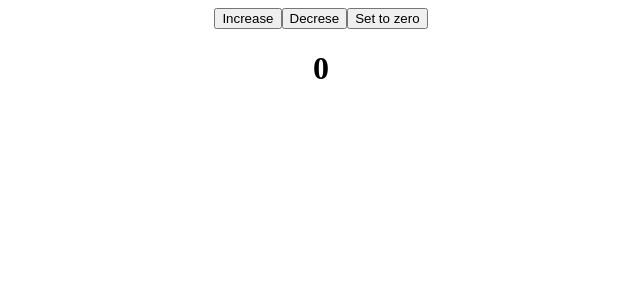
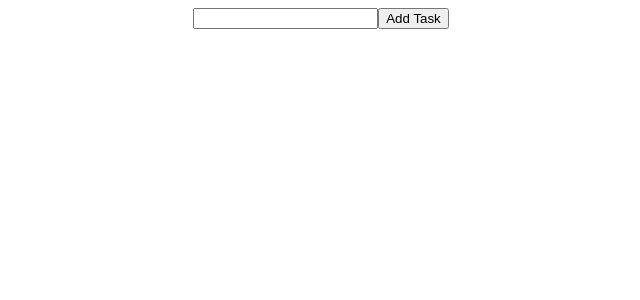
Before and after one commit to AmanKozybayev/app, a React (Create React App) app: page / in a window 1280 px wide. Shown: the top 300 px of the page, without its empty margins (319-959 px from the left). Built offline with nearby package versions, Linux system fonts and the light colour scheme.

Commit message:
handling changes

```diff
--- a/src/App.js
+++ b/src/App.js
@@ -100,21 +100,53 @@
 
 // homework
 
+// function App() {
+
+//   const [count, setCount] = useState(0);
+
+//   return (
+//     <div className='App'>
+//       <button onClick={() => {
+//         setCount(count+1)
+//       }}>Increase</button>
+//       <button onClick={() => {setCount(count-1)}}>Decrese</button>
+//       <button onClick={() => {setCount(0)}}>Set to zero</button>
+//       <h1>{count}</h1>
+//     </div>
+//   )
+// }
+
+
+// export default App;
+
 function App() {
+  const [toDoList, setToDoList] = useState([]);
+  const [newTask, setNewTask] = useState("");
 
-  const [count, setCount] = useState(0);
+  const handleChange = (event) => {
+    setNewTask(event.target.value);
+  }
+
+  const addTask = () => {
+    const newToDoList = [...toDoList,newTask];
+    setToDoList(newToDoList);
+  }
 
   return (
     <div className='App'>
-      <button onClick={() => {
-        setCount(count+1)
-      }}>Increase</button>
-      <button onClick={() => {setCount(count-1)}}>Decrese</button>
-      <button onClick={() => {setCount(0)}}>Set to zero</button>
-      <h1>{count}</h1>
+      <div className='addTask'>
+        <input onChange={handleChange}/>
+        <button onClick={addTask}> Add Task </button>
+      </div>
+      <div className='list'>
+        {toDoList.map((task)=>{
+          return <h1>{task}</h1>
+        })}
+      </div>
+
     </div>
+
+
   )
 }
-
-
 export default App;
```
